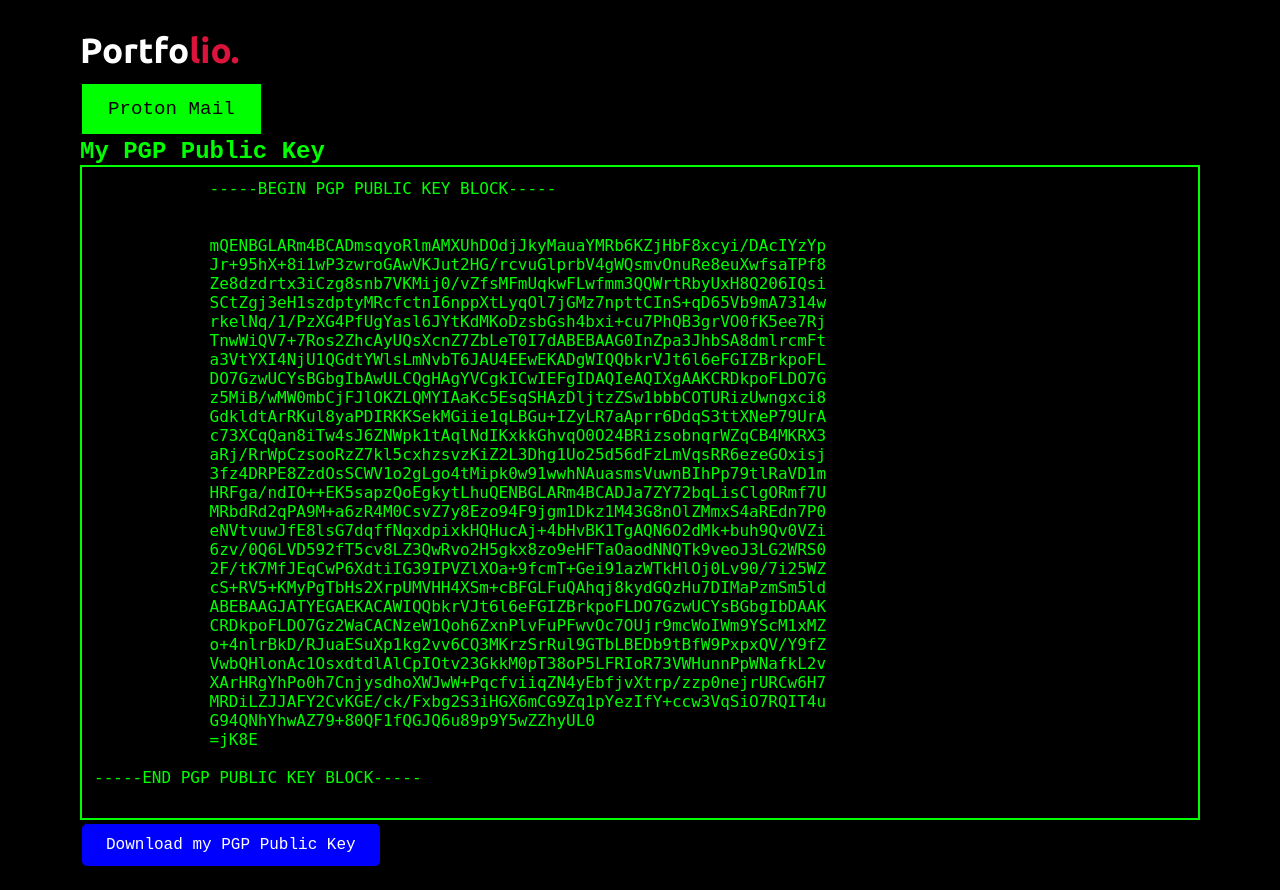
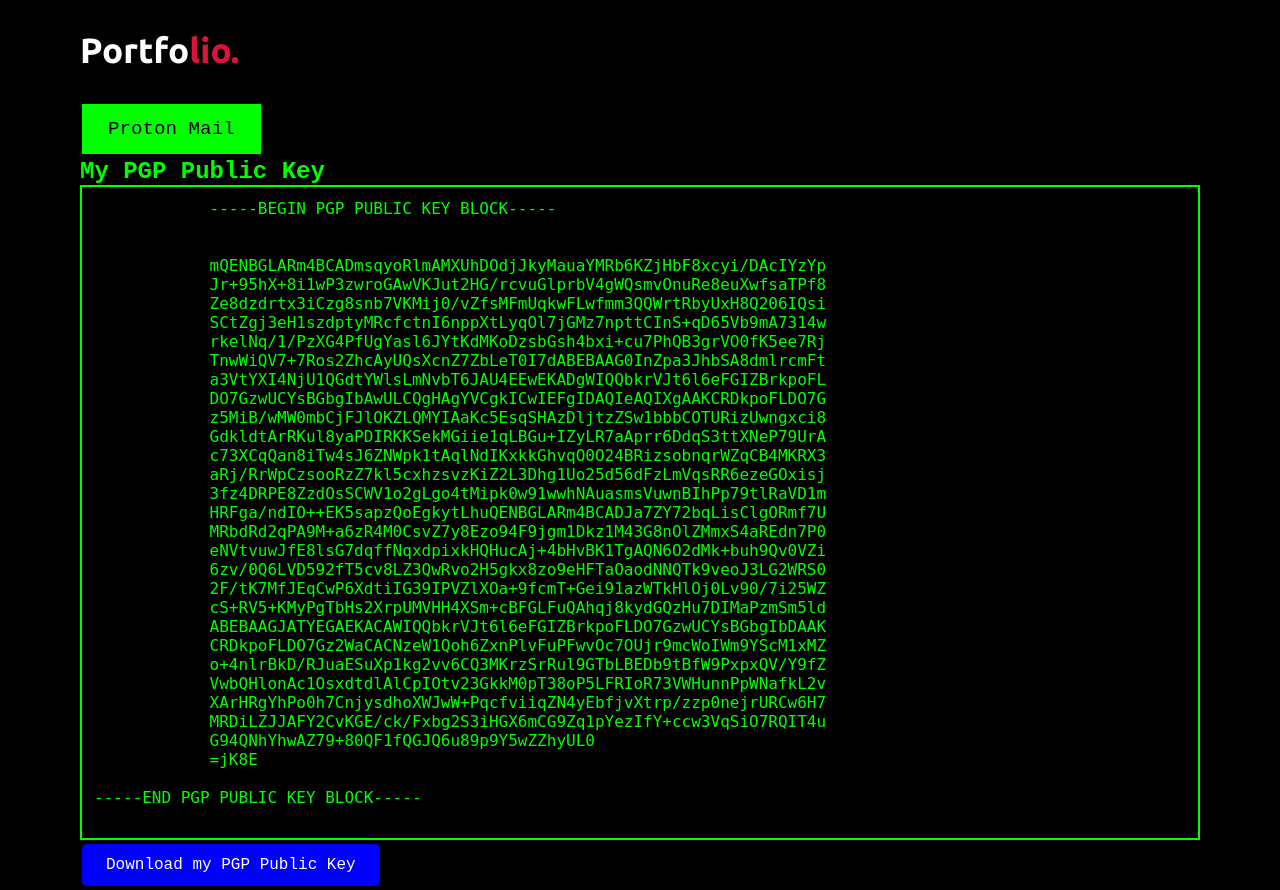
Before and after one commit to lea-dtech/portfolio1, a Django app: page /contact_private in a window 1280 px wide. Before the commit the page ends 866 px from the top, so only its background shows below. Run offline with Django 4.2, Linux system fonts and the light colour scheme; some libraries are stand-ins or nearby versions.

Commit message:
have secret page new ui added

```diff
--- a/portfolio/templates/portfolio/personal.html
+++ b/portfolio/templates/portfolio/personal.html
@@ -29,7 +29,7 @@
         </div>
     </nav>
 
-    <div class="max-width" style="padding-top: 80px;">
+    <div class="max-width" style="padding-top: 100px;">
         <a href="mailto:vikramkumar8655@proton.me" class="email-button">Proton Mail</a>
         <h2>My PGP Public Key</h2>
         <pre class="pgp-key">
```
